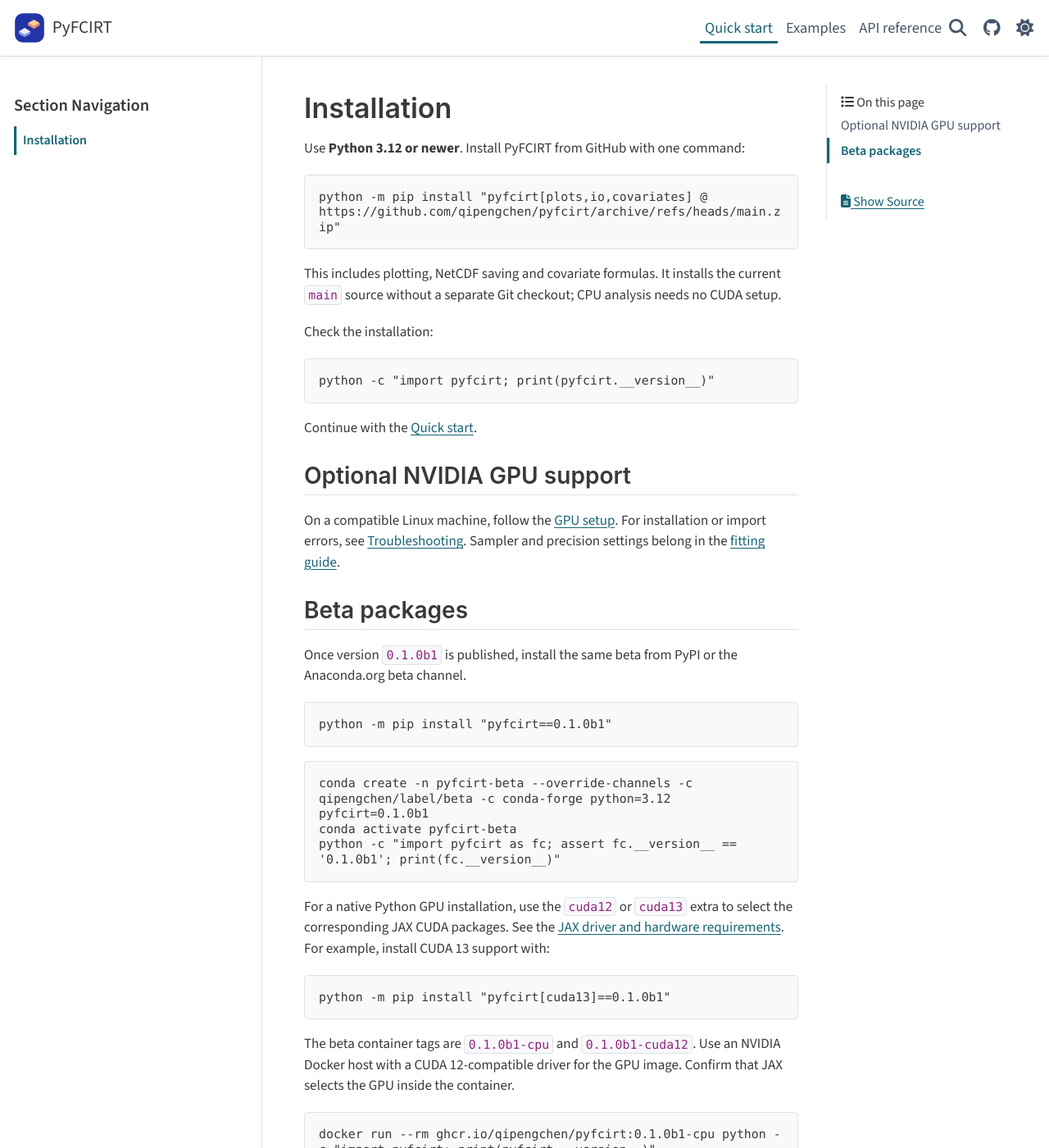
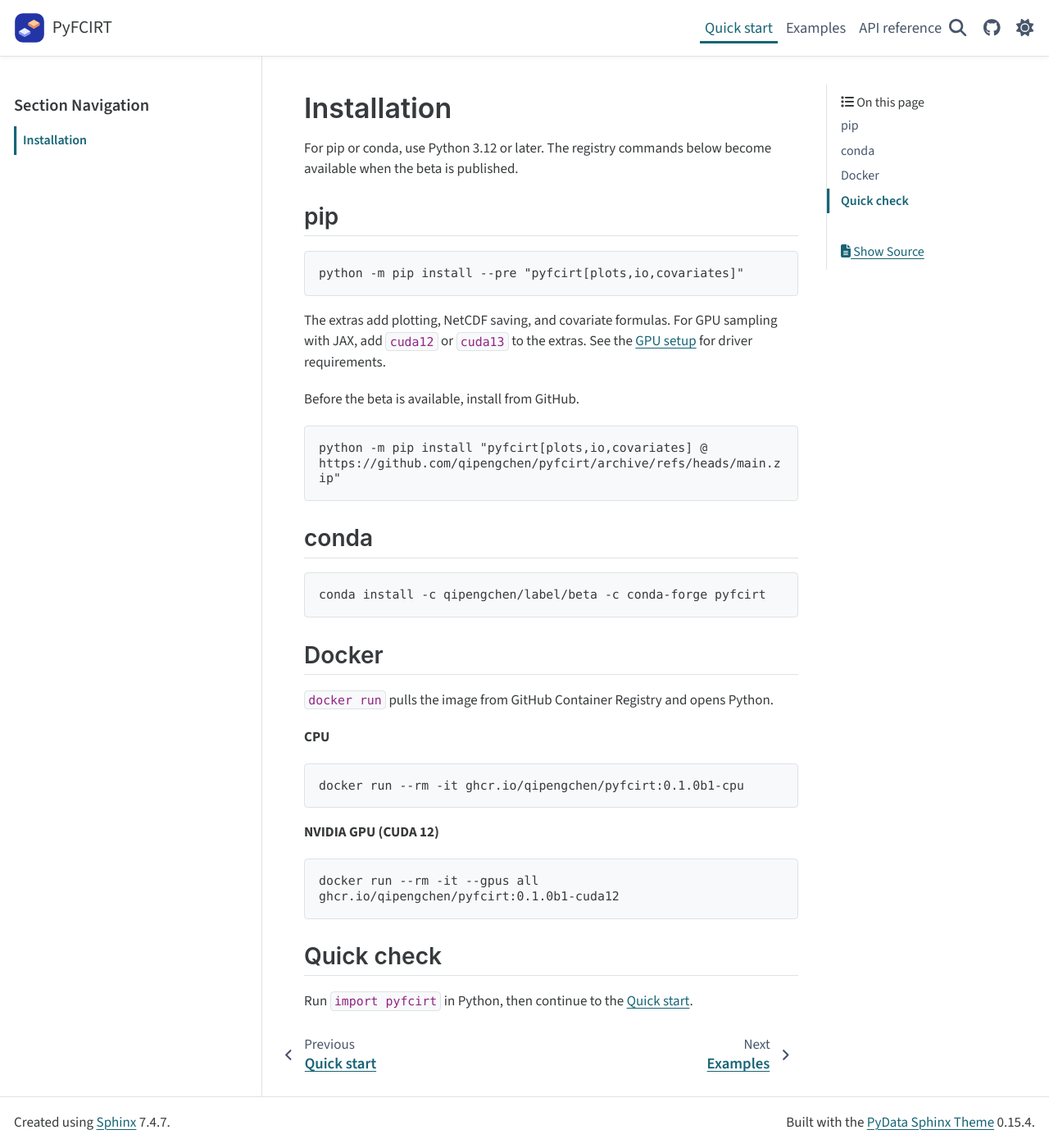
Before and after one commit to qipengchen/pyfcirt, a Sphinx documentation site: the page built from docs/installation.md, in a window 1280 px wide and 1400 px high. Shown: the whole window at 82% size. Built offline with Sphinx 7.4.7 and the PyData theme 0.15.4, drawn with Linux system fonts in a browser that asks for light colours; some of the changed text lies outside the part shown.

Commit message:
Simplify installation instructions (#4)
* Simplify installation instructions

* Clarify the Python version requirement

* State when the GitHub install applies

````diff
--- a/docs/installation.md
+++ b/docs/installation.md
@@ -1,57 +1,47 @@
 # Installation
 
-Use **Python 3.12 or newer**. Install PyFCIRT from GitHub with one command:
+For pip or conda, use Python 3.12 or later.
+The registry commands below become available when the beta is published.
+
+## pip
+
+```console
+python -m pip install --pre "pyfcirt[plots,io,covariates]"
+```
+
+The extras add plotting, NetCDF saving, and covariate formulas. For GPU
+sampling with JAX, add `cuda12` or `cuda13` to the extras. See the
+[GPU setup](examples/gpu.md) for driver requirements.
+
+Before the beta is available, install from GitHub.
 
 ```console
 python -m pip install "pyfcirt[plots,io,covariates] @ https://github.com/qipengchen/pyfcirt/archive/refs/heads/main.zip"
 ```
 
-This includes plotting, NetCDF saving and covariate formulas. It installs the
-current `main` source without a separate Git checkout; CPU analysis needs no CUDA setup.
-
-Check the installation:
+## conda
 
 ```console
-python -c "import pyfcirt; print(pyfcirt.__version__)"
+conda install -c qipengchen/label/beta -c conda-forge pyfcirt
 ```
 
-Continue with the [Quick start](guide/getting_started.md).
+## Docker
 
-## Optional NVIDIA GPU support
+`docker run` pulls the image from GitHub Container Registry and opens Python.
 
-On a compatible Linux machine, follow the [GPU setup](examples/gpu.md).
-For installation or import errors, see [Troubleshooting](howto/troubleshooting.md).
-Sampler and precision settings belong in the [fitting guide](reference/generated/pyfcirt.Model.fit.md).
-
-## Beta packages
-
-Once version `0.1.0b1` is published, install the same beta from PyPI or
-the Anaconda.org beta channel.
+**CPU**
 
 ```console
-python -m pip install "pyfcirt==0.1.0b1"
+docker run --rm -it ghcr.io/qipengchen/pyfcirt:0.1.0b1-cpu
 ```
 
+**NVIDIA GPU (CUDA 12)**
+
 ```console
-conda create -n pyfcirt-beta --override-channels -c qipengchen/label/beta -c conda-forge python=3.12 pyfcirt=0.1.0b1
-conda activate pyfcirt-beta
-python -c "import pyfcirt as fc; assert fc.__version__ == '0.1.0b1'; print(fc.__version__)"
+docker run --rm -it --gpus all ghcr.io/qipengchen/pyfcirt:0.1.0b1-cuda12
 ```
 
-For a native Python GPU installation, use the `cuda12` or `cuda13` extra
-to select the corresponding JAX CUDA packages. See the
-[JAX driver and hardware requirements](https://docs.jax.dev/en/latest/installation.html#nvidia-gpu).
-For example, install CUDA 13 support with:
+## Quick check
 
-```console
-python -m pip install "pyfcirt[cuda13]==0.1.0b1"
-```
-
-The beta container tags are `0.1.0b1-cpu` and `0.1.0b1-cuda12`.
-Use an NVIDIA Docker host with a CUDA 12-compatible driver for the GPU image.
-Confirm that JAX selects the GPU inside the container.
-
-```console
-docker run --rm ghcr.io/qipengchen/pyfcirt:0.1.0b1-cpu python -c "import pyfcirt; print(pyfcirt.__version__)"
-docker run --rm --gpus all ghcr.io/qipengchen/pyfcirt:0.1.0b1-cuda12 python -c "import pyfcirt, jax; assert jax.default_backend() == 'gpu'; print(jax.devices())"
-```
+Run `import pyfcirt` in Python, then continue to the
+[Quick start](guide/getting_started.md).
````
